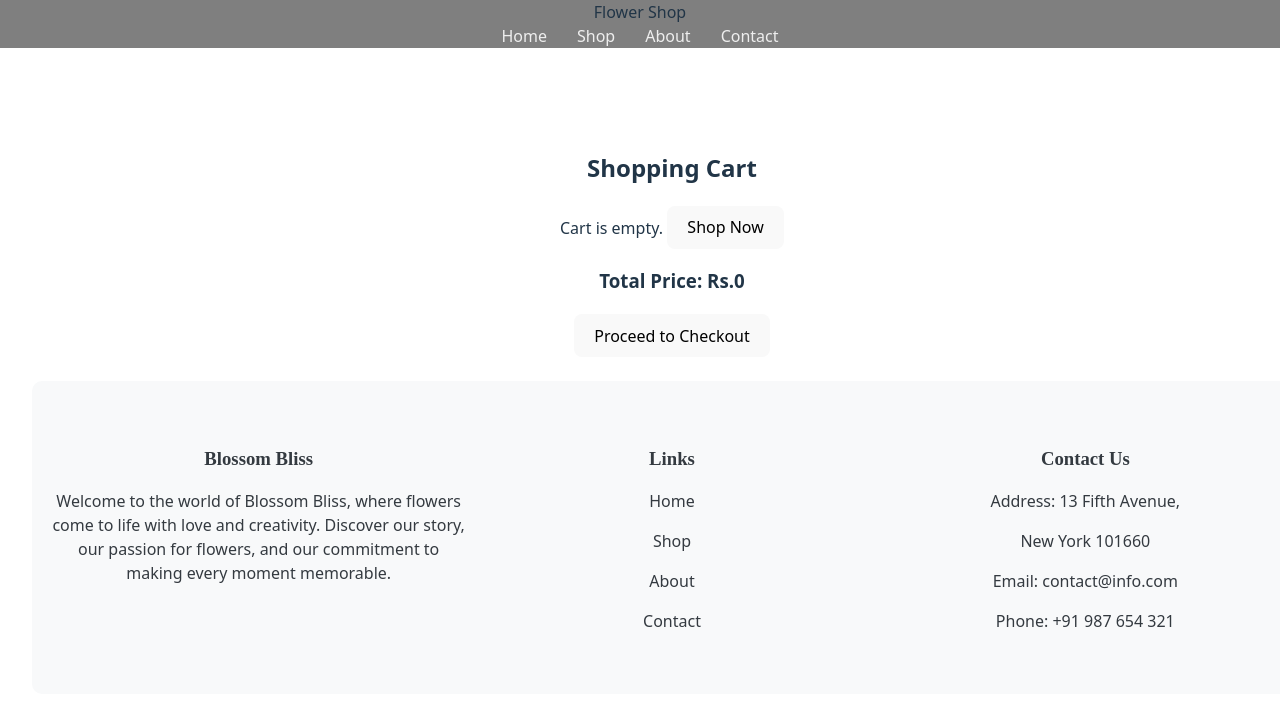
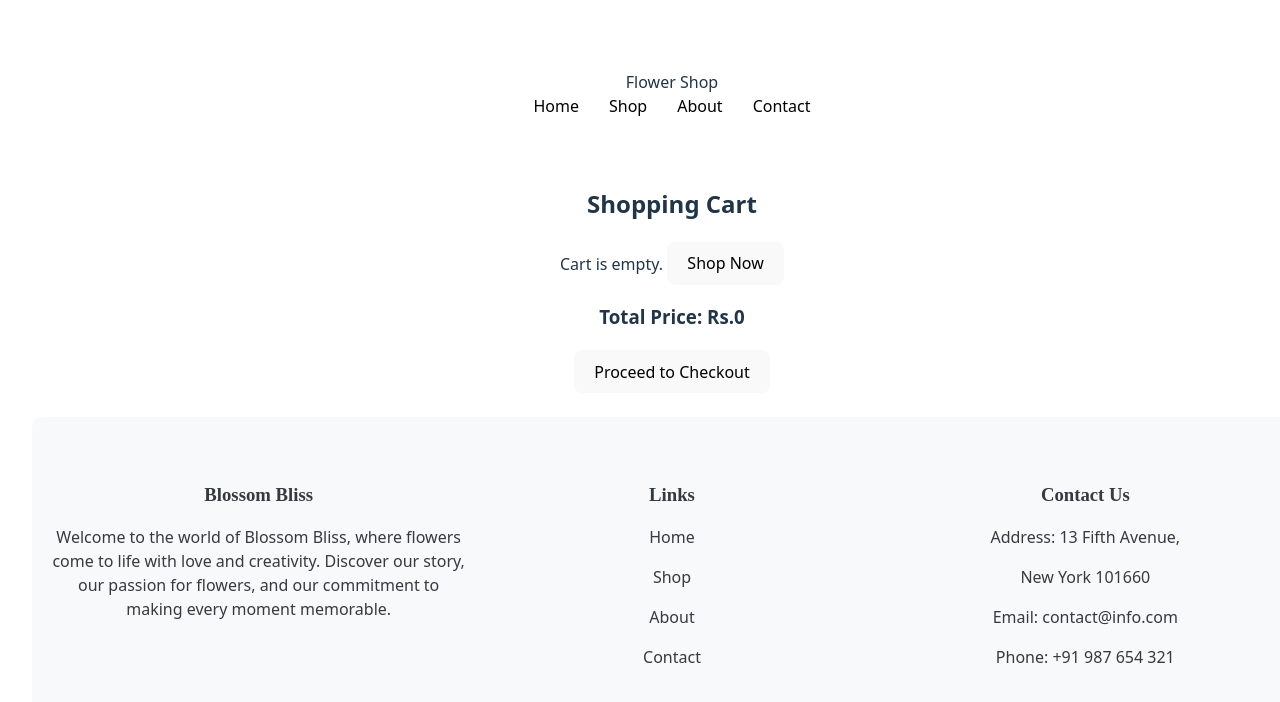
Before and after one commit to prajula255/blossom, a React (Vite) app: page /cart in a window 1280 px wide. Shown: the top 702 px of the page. Built offline with nearby package versions, Linux system fonts and the light colour scheme.

Commit message:
navbar updated

```diff
--- a/src/components/navbar.jsx
+++ b/src/components/navbar.jsx
@@ -4,41 +4,29 @@ import Navbar from "react-bootstrap/Navbar";
 import { Link, useNavigate } from "react-router-dom";
 
 function NavEg() {
-  const navigate = useNavigate();
-
+  const navigate=useNavigate()
   return (
     <>
-      <Navbar
-        variant="dark"
-        expand="lg"
-        style={{
-          position: "absolute", // Makes navbar float over background
-          top: 0,
-          left: 0,
-          width: "100%",
-          zIndex: 1000, // Ensures it stays above other elements
-          background: "rgba(0, 0, 0, 0.5)", // Semi-transparent for visibility
-          backdropFilter: "blur(5px)" // Adds a blur effect for better UI
-        }}
-      >
+      <Navbar bg="dark" variant="dark">
         <Container>
           <Navbar.Brand>Flower Shop</Navbar.Brand>
           <Nav className="me-auto">
-            <Nav.Link as={Link} to="/home" style={{ margin: "0 15px", color: "#eee" }}>
+            <Nav.Link as={Link} to="/home" style={{ margin: "0 15px", color: "#000" }} >
               Home
             </Nav.Link>
-            <Nav.Link style={{ margin: "0 15px", color: "#eee" }} onClick={() => navigate("/shop")}>
+            <Nav.Link  style={{ margin: "0 15px", color: "#000" }}onClick={()=>navigate("/shop")}>
               Shop
             </Nav.Link>
-            <Nav.Link as={Link} to="/about" style={{ margin: "0 15px", color: "#eee" }}>
+            <Nav.Link as={Link} to="/about" style={{ margin: "0 15px", color: "#000" }}>
               About
             </Nav.Link>
-            <Nav.Link as={Link} to="/contact" style={{ margin: "0 15px", color: "#eee" }}>
+            <Nav.Link as={Link} to="/contact" style={{ margin: "0 15px", color: "#000" }}>
               Contact
             </Nav.Link>
           </Nav>
         </Container>
       </Navbar>
+      <br />
     </>
   );
 }
--- a/src/pages/home/homePage.jsx
+++ b/src/pages/home/homePage.jsx
@@ -14,7 +14,7 @@ function HomePage() {
                 backgroundPosition: 'center',
                 backgroundRepeat: 'no-repeat',
                 position: 'relative',
-                color: 'white'
+                color: 'white',
             }}>
                 <div style={{
                     position: 'absolute',
```
